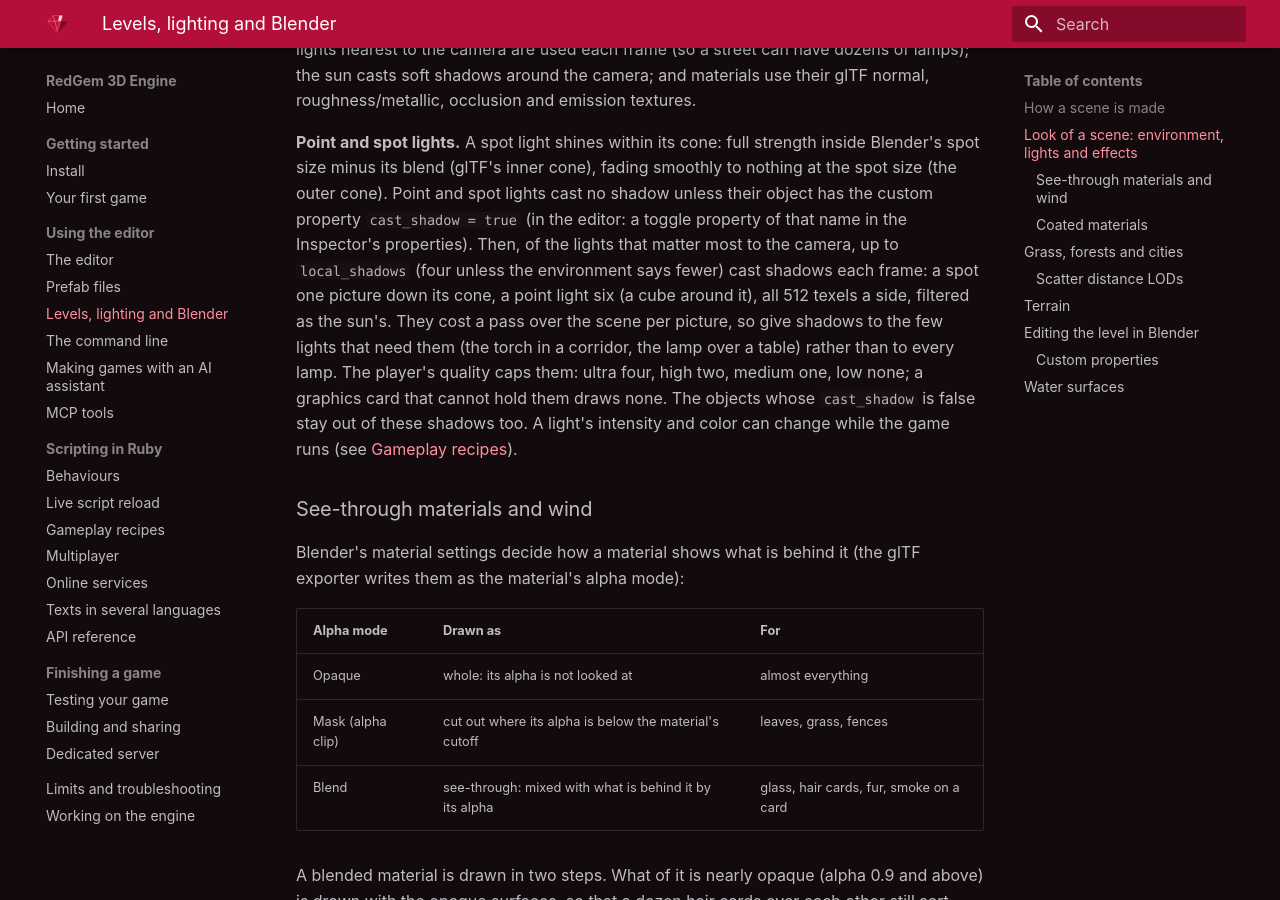
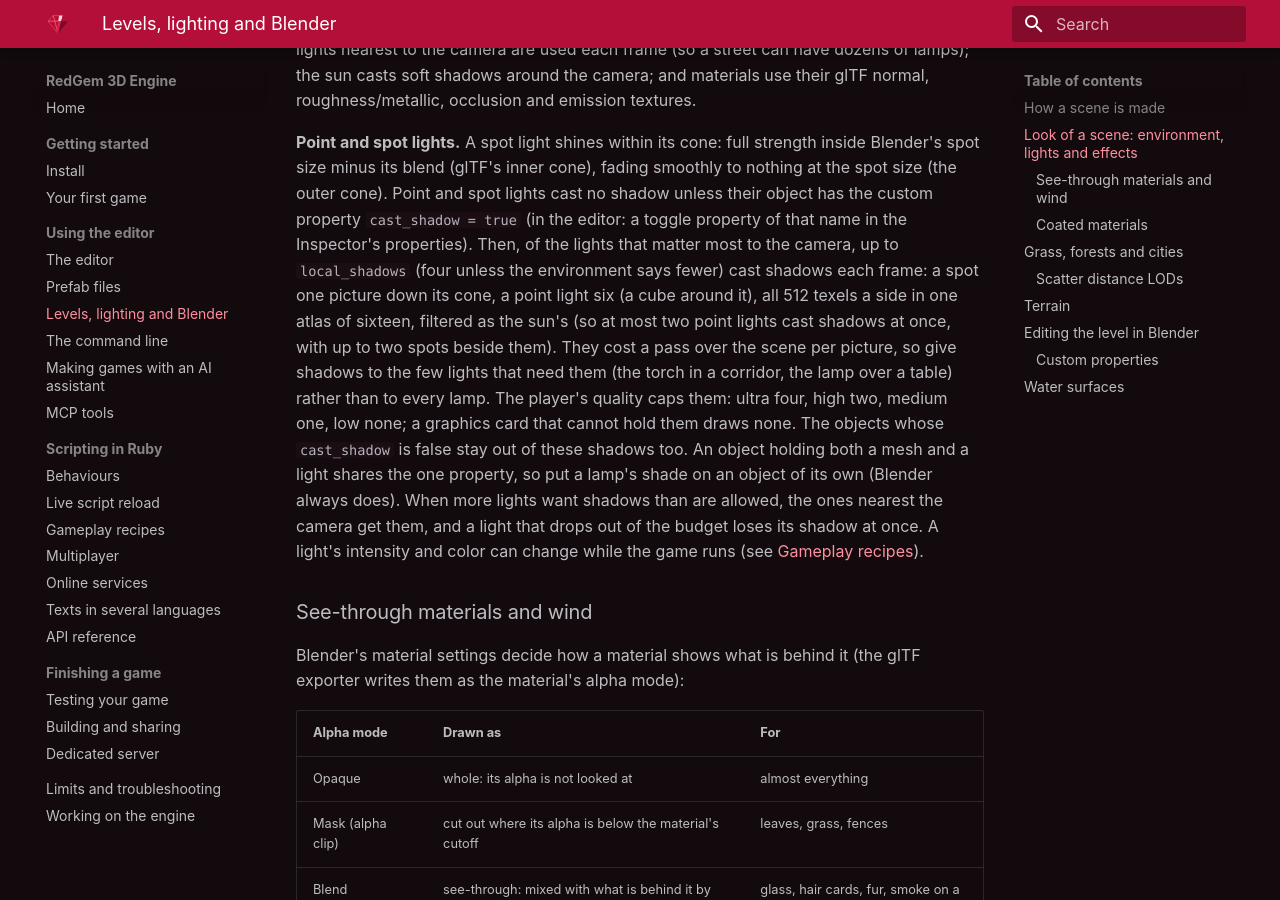
Before and after one commit to carlosdanielpohlod/redgem, an MkDocs documentation site: the page built from docs/levels.md, in a window 1280 px wide and 900 px high, scrolled down 1932 px. Built offline with MkDocs 1.6.1 and Material for MkDocs 9.7.7, drawn with Linux system fonts in a browser that asks for light colours.

Commit message:
Pick a point light's cube face after the normal offset and bias by slope
The face a lookup falls on is chosen from the offset point, so fragments near
a cube edge no longer leak light. The bias grows on surfaces edge-on to the
light, as the sun's does. A depth target the card refuses is released before
the fallback, and the docs say how many point lights fit in the atlas.

```diff
--- a/docs/levels.md
+++ b/docs/levels.md
@@ -57,11 +57,15 @@
 `cast_shadow = true` (in the editor: a toggle property of that name in the Inspector's
 properties). Then, of the lights that matter most to the camera, up to `local_shadows` (four
 unless the environment says fewer) cast shadows each frame: a spot one picture down its cone,
-a point light six (a cube around it), all 512 texels a side, filtered as the sun's. They cost a
+a point light six (a cube around it), all 512 texels a side in one atlas of sixteen, filtered as
+the sun's (so at most two point lights cast shadows at once, with up to two spots beside them). They cost a
 pass over the scene per picture, so give shadows to the few lights that need them (the torch in a
 corridor, the lamp over a table) rather than to every lamp. The player's quality caps them: ultra
 four, high two, medium one, low none; a graphics card that cannot hold them draws none. The
-objects whose `cast_shadow` is false stay out of these shadows too. A light's intensity and color can change while the game runs (see
+objects whose `cast_shadow` is false stay out of these shadows too. An object holding both a
+mesh and a light shares the one property, so put a lamp's shade on an object of its own (Blender
+always does). When more lights want shadows than are allowed, the ones nearest the camera get
+them, and a light that drops out of the budget loses its shadow at once. A light's intensity and color can change while the game runs (see
 [Gameplay recipes](scripting/gameplay.md#light-that-flickers-and-fades)).
 
 ### See-through materials and wind
```
Also changed, not shown: CHANGELOG.md (+2 -2 lines), KNOWN_LIMITATIONS.md (+5 -3 lines), 3 other files.
